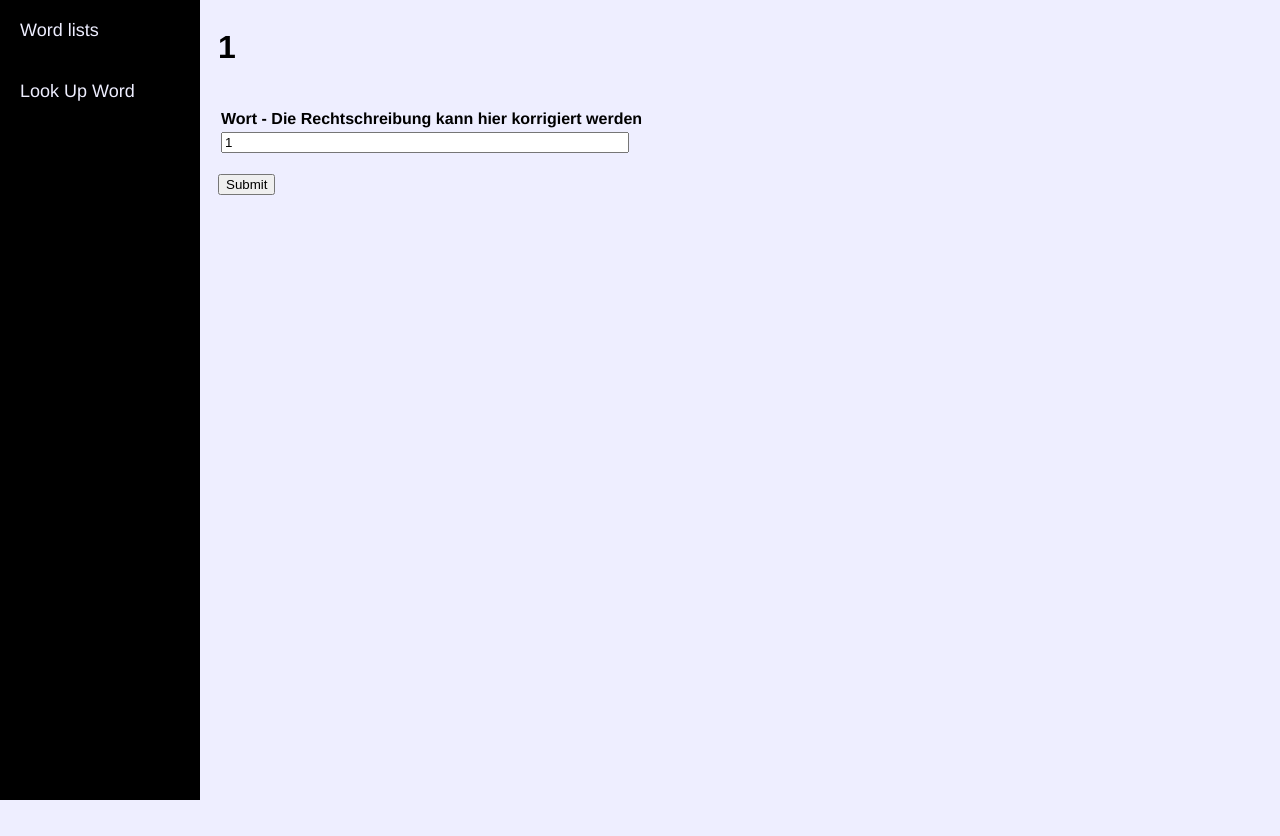
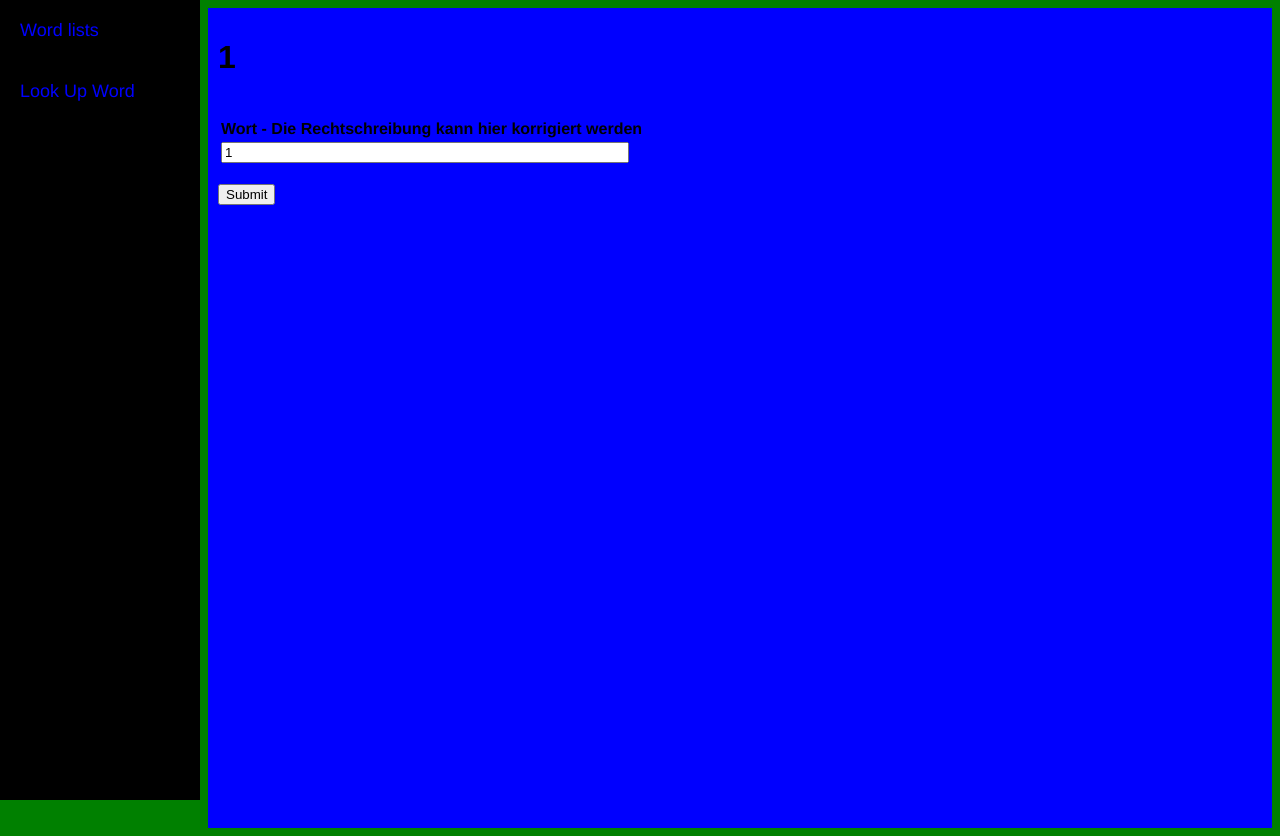
Before and after one commit to altoid/deutsch_lernen, a Flask app: page /word/1 in a window 1280 px wide. Before the commit the page ends 800 px from the top, so only its background shows below. Run offline with Flask 3, Linux system fonts and the light colour scheme; data that the repository does not hold is empty.

Commit message:
checkpoint.  found height settings that work.

```diff
--- a/dlernen/static/styles.css
+++ b/dlernen/static/styles.css
@@ -1,27 +1,68 @@
+/*
+body has a default margin that is > 0; looks like 10 or so.
+
+colors are inherited from enclosing elements.
+
+these are NOT inherited:
+height
+width
+margin
+padding
+border
+
+*/
 :root {
     --sidebar-width:  200px;
-    --background-color: #eeeeff;
+/*    --background-color: #eeeeff;*/
+    --background-color: green;
     --link-color: blue;
+    --sidebar-text-color: tomato;
+}
+
+html {
+    min-height: 100vh;
 }
 
 body {
     /* background-color: #fbeee2;*/
     background-color: var(--background-color);
-    font-family: helvetica
+    font-family: helvetica;
+    min-height: 100vh;
 }
 
-a {
-    text-decoration: none
+.content {
+    margin-left: var(--sidebar-width);
+    padding: 10px;
+    background-color: blue;
+    min-height: 100vh;
 }
 
-a:link, a:visited {
-    color: var(--link-color);
+.addword {
+    background-color: tomato;
+    padding: 10px;
+    min-height: 100vh;
 }
 
-ul {
-    list-style-type: none;
-    margin: 0;
-    padding: 0;
+.sidebar {
+    height: 100%;
+    width: var(--sidebar-width);
+    position: fixed;
+    z-index: 1;
+    background-color: black;
+
+    /* this sets the coordinate of the top left corner of the sidebar.
+    without these there is a space around
+    the sidebar.  */
+    top: 0;
+    left: 0;
+}
+
+.sidebar a {
+    display: block;
+    text-decoration: none;
+    color: var(--sidebar-text-color);
+    font-size: large;
+    padding: 20px;
 }
 
 textarea.notes {
@@ -35,16 +76,11 @@ textarea.sqlcode {
     height: 250px;
 }
 
-table.tableau {
-    width: 100%
-}
-
-.wordedit {
-    /*border: 1px solid;*/
-}
-
-input[type="text"].wordedit {
-    width: 400px
+.banner {
+    background-color: pink;
+    text-align: center;
+    width: 100%;
+    font-size: xx-large
 }
 
 th.wordedit {
@@ -60,35 +96,28 @@ td.word_attributes {
     width: 200px
 }
 
-.banner {
-    background-color: pink;
-    text-align: center;
-    width: 100%;
-    font-size: xx-large
+ul {
+    list-style-type: none;
+    margin: 0;
+    padding: 0;
 }
 
-.sidebar {
-    height: 100%;
-    width: var(--sidebar-width);
-    position: fixed;
-    z-index: 1;
-    background-color: black;
-
-    /* this sets the coordinate of the top left corner of the sidebar.  without these there is a space around
-    the sidebar.  */
-    top: 0;
-    left: 0;
+a {
+    text-decoration: none
 }
 
-.sidebar a {
-    display: block;
-    text-decoration: none;
-    color: var(--background-color);
-    font-size: large;
-    padding: 20px;
+a:link, a:visited {
+    color: var(--link-color);
 }
 
-.content {
-    margin-left: var(--sidebar-width);
-    padding: 0px 10px
+table.tableau {
+    width: 100%
 }
+
+.wordedit {
+    /*border: 1px solid;*/
+}
+
+input[type="text"].wordedit {
+    width: 400px
+}
```
